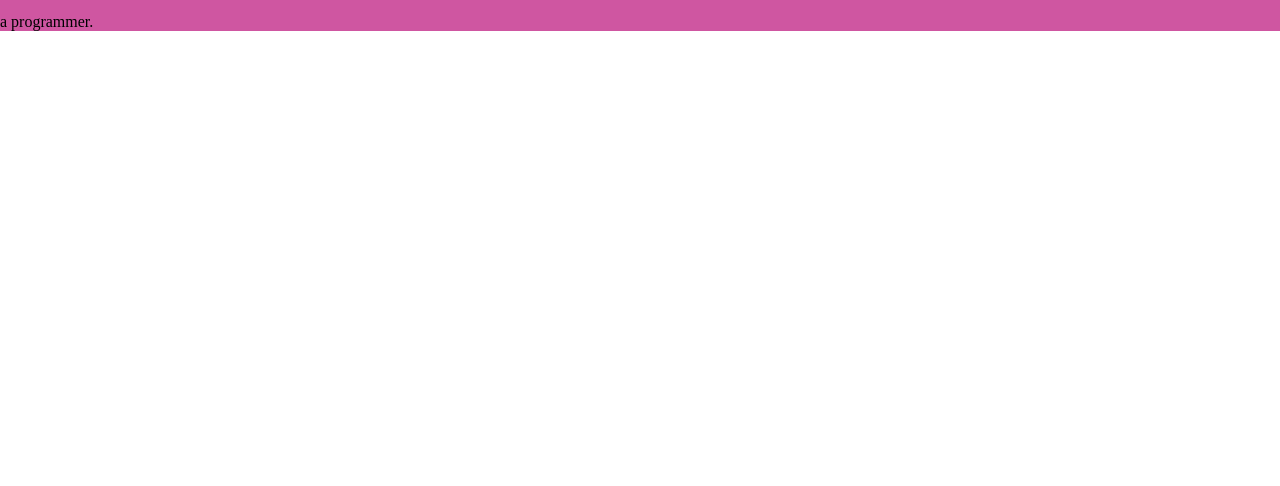
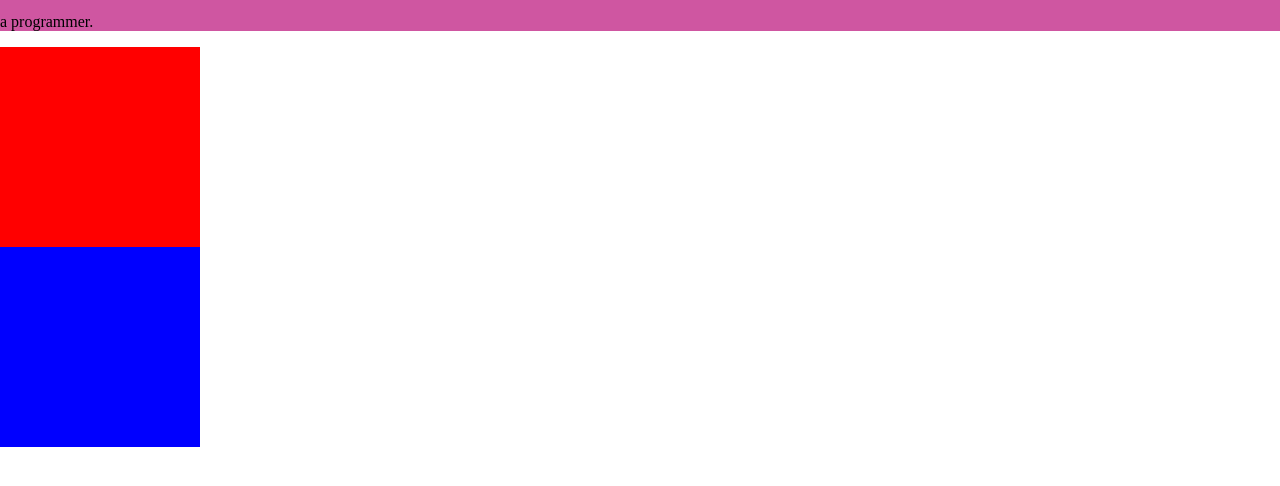
Before and after one commit to Bonjameen/cv, a plain HTML site: page src/index.html in a window 1280 px wide. Shown: the part 40-526 px from the top of the page. Drawn offline with Linux system fonts and the light colour scheme.

Commit message:
Added middle and bottom containers, with ugly placeholder colours

```diff
--- a/src/css/style.css
+++ b/src/css/style.css
@@ -9,3 +9,17 @@ div {
 h1 {
   margin: 0;
 }
+
+
+.middle-container, .bottom-container {
+  height: 200px;
+  width:200px;
+}
+
+.middle-container {
+  background-color: red;
+}
+
+.bottom-container {
+  background-color: blue;
+}
--- a/src/index.html
+++ b/src/index.html
@@ -9,9 +9,15 @@
 </head>
 
 <body>
-  <div class="">
+  <div class="top-container">
     <h1>I'm Ben</h1>
     <p>a programmer.</p>
+  </div>
+  <div class="middle-container">
+
+  </div>
+  <div class="bottom-container">
+
   </div>
 </body>
 
```
